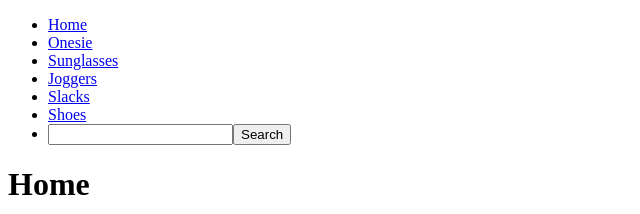
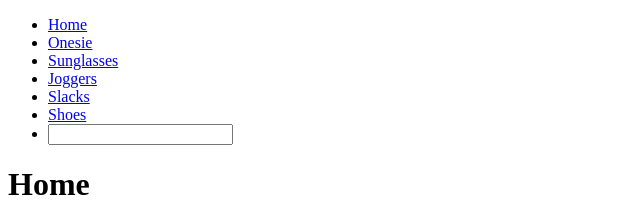
Before and after one commit to Fit-Cart-Team/FitCart, a React app: page / in a window 1280 px wide. Shown: the top 214 px of the page, without its empty margins (0-640 px from the left). Built offline with nearby package versions, Linux system fonts and the light colour scheme; the HTML template or start-up script is replaced by a standard one.

Commit message:
Update styling for search bar

```diff
--- a/client/src/components/NavBar.jsx
+++ b/client/src/components/NavBar.jsx
@@ -25,10 +25,8 @@ const NavBar = () => {
         <Link to="/5">Shoes</Link>
       </li>
       <li className="float">
-        <div className="search-bar">
-          <input type="text"></input>
-          <button>Search</button>
-        </div>
+        <input className="search-text" type="text"></input>
+        <div className="fa fa-search search-button"></div>
       </li>
     </ul>
   );
```
Also changed, not shown: 1 other file (tests, documents, lock files or other folders).
